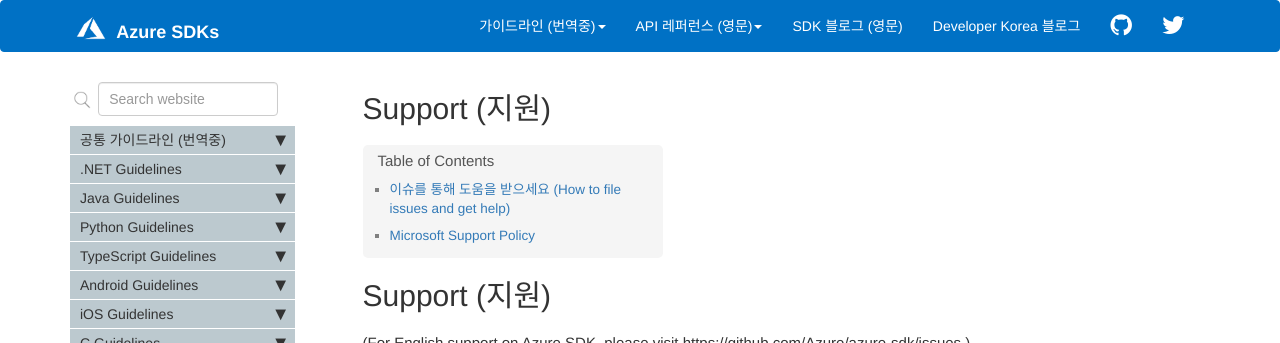
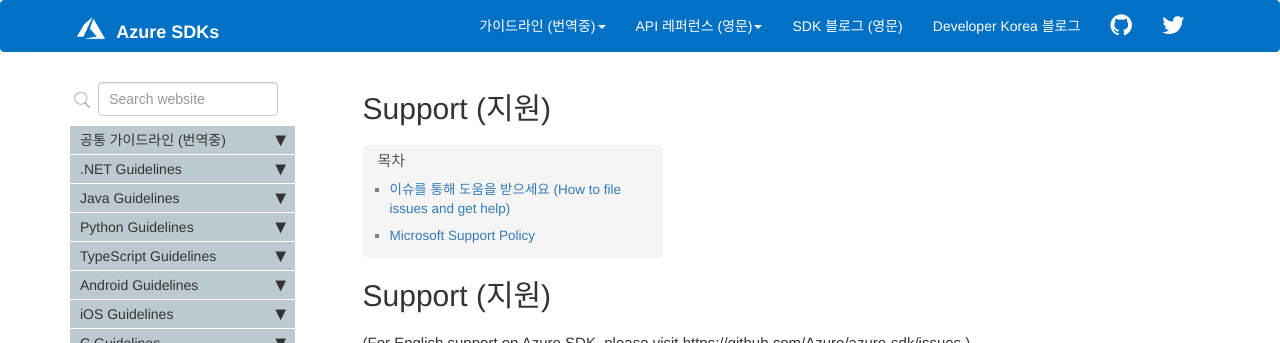
Before and after one commit to Azure/azure-sdk-korean, a Jekyll site: the page built from SUPPORT.md, in a window 1280 px wide. Shown: the top 343 px of the page. Built offline with Jekyll 4.4.1, drawn with Linux system fonts in a browser that asks for light colours; our own code applies the rules of GitHub Pages for plain Markdown files; comment, search, counter and statistics services are not loaded.

Commit message:
Translate Table of Contents to 목차

```diff
--- a/css/customstyles.css
+++ b/css/customstyles.css
@@ -299,7 +299,7 @@ div#toc ul li ul li::before {
 }
 
 div#toc > ul::before {
-  content: "Table of Contents";
+  content: "목차";
   font-weight: 500;
   color: #555;
   text-align: center;
```
